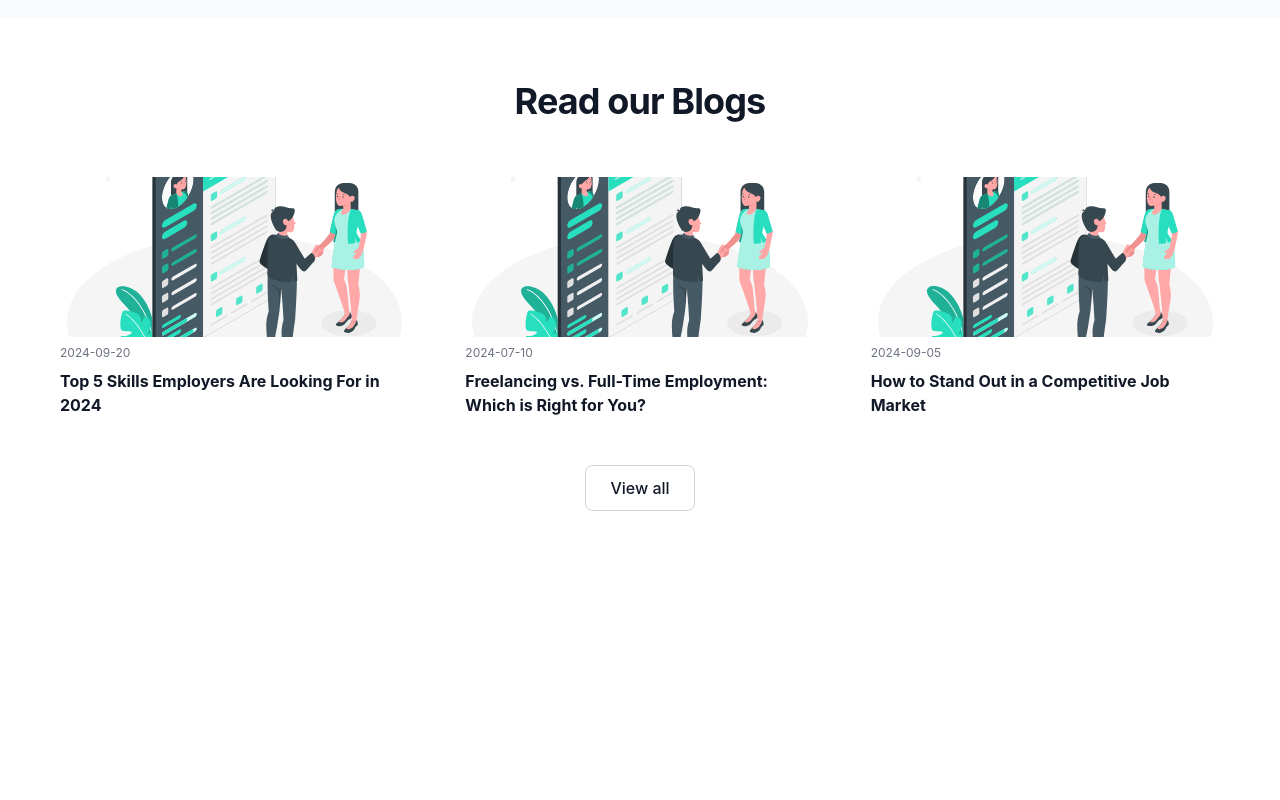
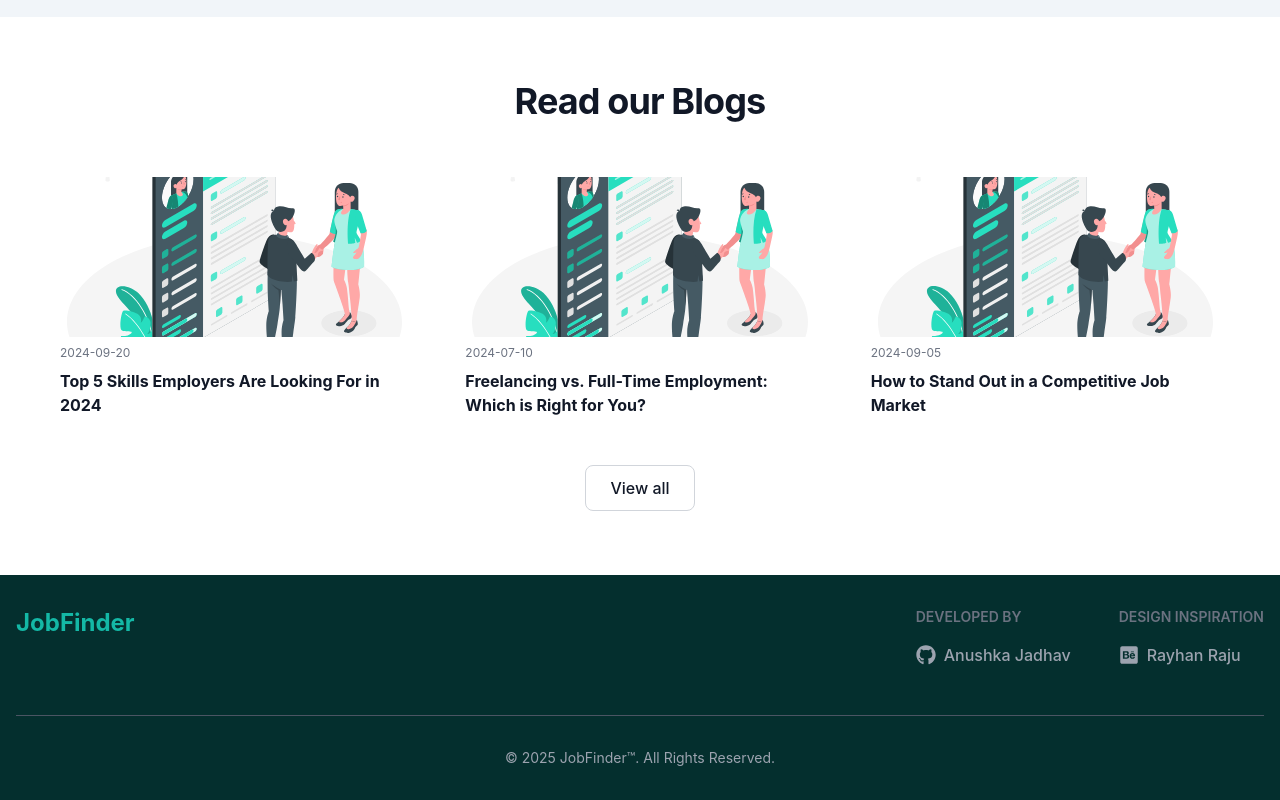
Before and after one commit to jadhavanushka/jobfinder, a React (Create React App) app: page / in a window 1280 px wide. Shown: the part 3447-4247 px from the top of the page. Before the commit the page ends 4022 px from the top, so only its background shows below. Built offline with nearby package versions, Linux system fonts and the light colour scheme.

Commit message:
Added footer

```diff
--- a/src/App.js
+++ b/src/App.js
@@ -7,11 +7,11 @@ import JobSection from './components/JobsSection';
 import Steps from './components/Steps';
 import Feedbacks from './components/Feedbacks';
 import Blogs from './components/Blogs';
+import Footer from './components/Footer';
 
 function App() {
   return (
-    <div className="App bg-gray-50 min-h-screen">
-
+    <div className="App bg-slate-100 min-h-screen">
       <Navbar />
       <Header />
       <Stats />
@@ -20,7 +20,7 @@ function App() {
       <Steps />
       <Feedbacks />
       <Blogs />
-
+      <Footer />
     </div>
   );
 }
--- /dev/null
+++ b/src/components/Footer.js
@@ -0,0 +1,40 @@
+import React from 'react';
+import { FaGithub, FaBehanceSquare } from 'react-icons/fa';
+
+const Footer = () => {
+    return (
+        <footer className="bg-teal-950">
+            <div className="mx-auto w-full max-w-screen-xl p-4 py-6 lg:py-8">
+                <div className="md:flex md:justify-between">
+                    <div className="mb-6 md:mb-0">
+                        <p className="flex items-center">
+                            <span className="text-teal-500 self-center text-2xl font-bold whitespace-nowrap">JobFinder</span>
+                        </p>
+                    </div>
+                    <div className="flex gap-12">
+                        <div>
+                            <h2 className="mb-4 text-sm font-semibold text-gray-500 uppercase">Developed by</h2>
+                            <a href="https://github.com/jadhavanushka" className="text-gray-400 font-medium mb-4 flex items-center gap-2">
+                                <FaGithub className="size-5 text-gray-400" />
+                                <p className="hover:underline">Anushka Jadhav</p>
+                            </a>
+                        </div>
+                        <div>
+                            <h2 className="mb-4 text-sm font-semibold text-gray-500 uppercase">Design Inspiration</h2>
+                            <a href="https://www.behance.net/uirayhan" className="text-gray-400 font-medium mb-4 flex items-center gap-2">
+                                <FaBehanceSquare className="size-5 text-gray-400" />
+                                <p className="hover:underline">Rayhan Raju </p>
+                            </a>
+                        </div>
+                    </div>
+                </div>           <hr className="my-6 sm:mx-auto border-gray-600 lg:my-8" />
+
+                    <p className="text-sm text-center text-gray-400">© 2025 <span className="hover:underline hover:cursor-pointer">JobFinder™</span>. All Rights Reserved.
+                    </p>
+            </div>
+        </footer>
+    );
+};
+
+
+export default Footer;
```
